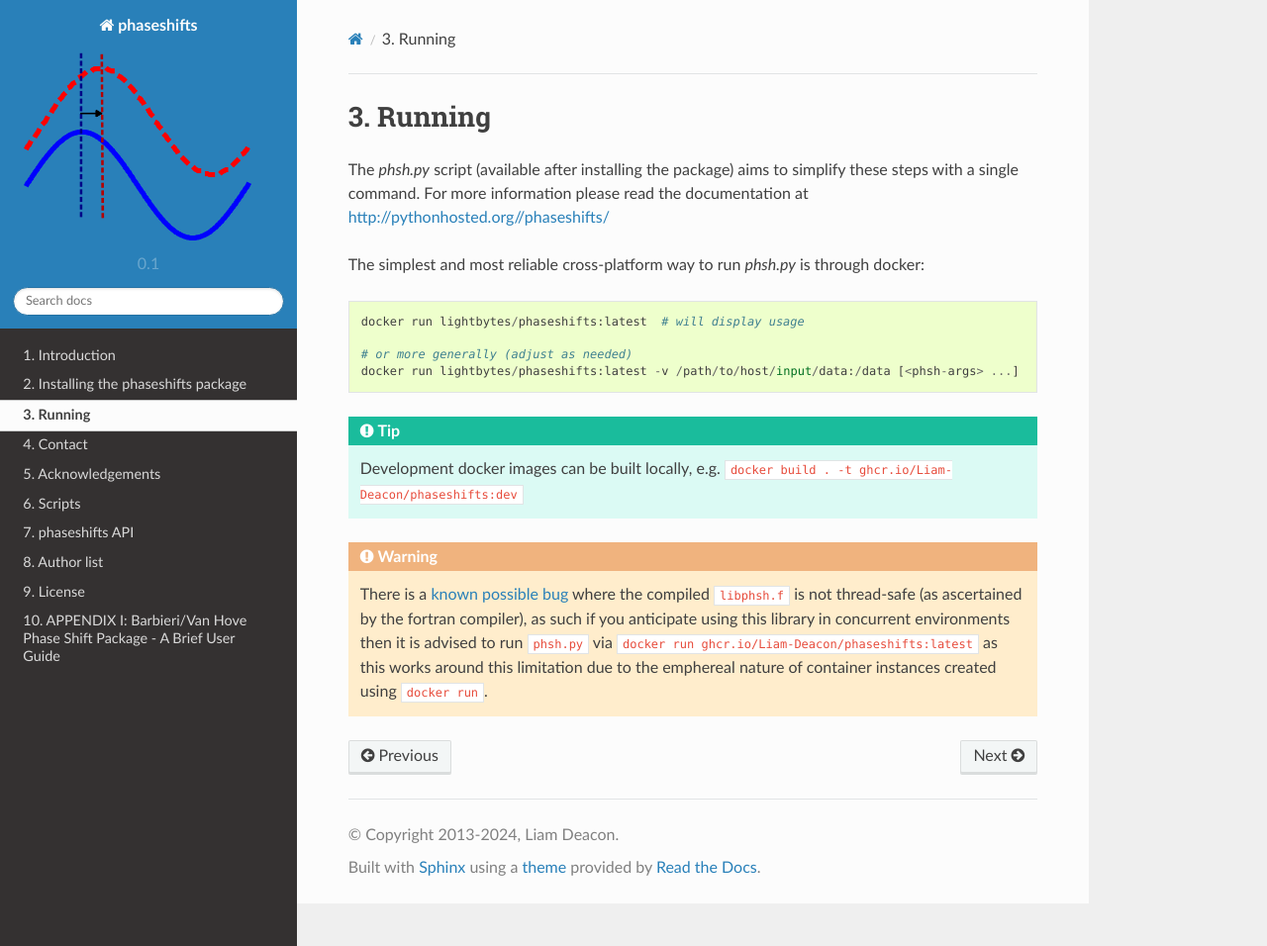
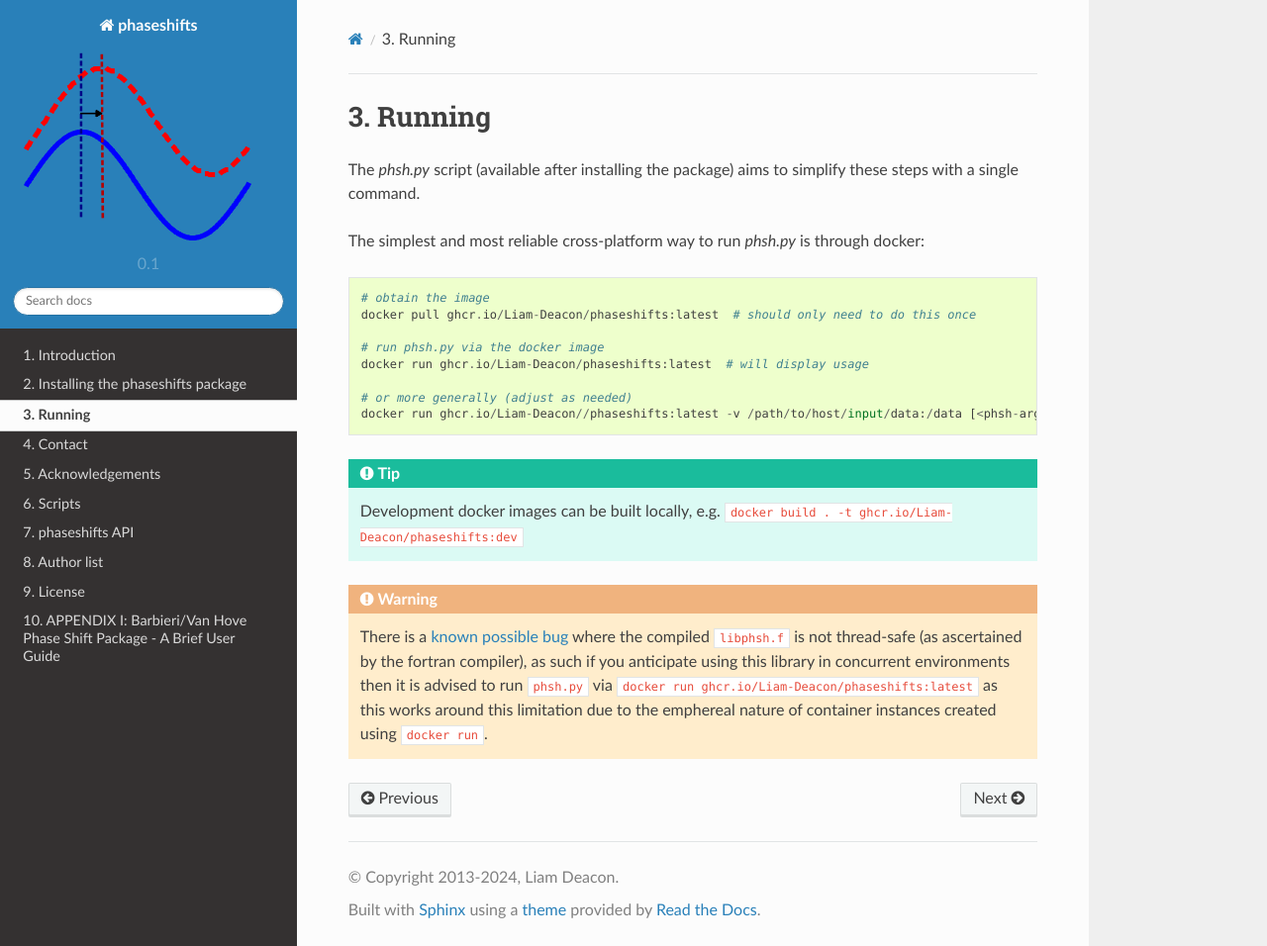
Before and after one commit to Liam-Deacon/phaseshifts, a Sphinx documentation site: the page built from docs/running.rst, in a window 1280 px wide and 956 px high. Shown: the whole window at 99% size. Built offline with Sphinx 7.4.7 and the Read the Docs theme 2.0.0, drawn with Linux system fonts in a browser that asks for light colours; formulas are drawn with MathJax 3.

Commit message:
doc: Adjust wording

```diff
--- a/docs/running.rst
+++ b/docs/running.rst
@@ -5,15 +5,18 @@ Running
 *******
 
 The `phsh.py` script (available after installing the package) aims to simplify these
-steps with a single command. For more information please read the documentation
-at `<http://pythonhosted.org//phaseshifts/>`_
+steps with a single command.
 
 The simplest and most reliable cross-platform way to run `phsh.py` is through docker::
 
-  docker run lightbytes/phaseshifts:latest  # will display usage
+  # obtain the image
+  docker pull ghcr.io/Liam-Deacon/phaseshifts:latest  # should only need to do this once
+
+  # run phsh.py via the docker image
+  docker run ghcr.io/Liam-Deacon/phaseshifts:latest  # will display usage
 
   # or more generally (adjust as needed)
-  docker run lightbytes/phaseshifts:latest -v /path/to/host/input/data:/data [<phsh-args> ...]
+  docker run ghcr.io/Liam-Deacon//phaseshifts:latest -v /path/to/host/input/data:/data [<phsh-args> ...]
 
 
 .. tip:: Development docker images can be built locally, e.g.
```
